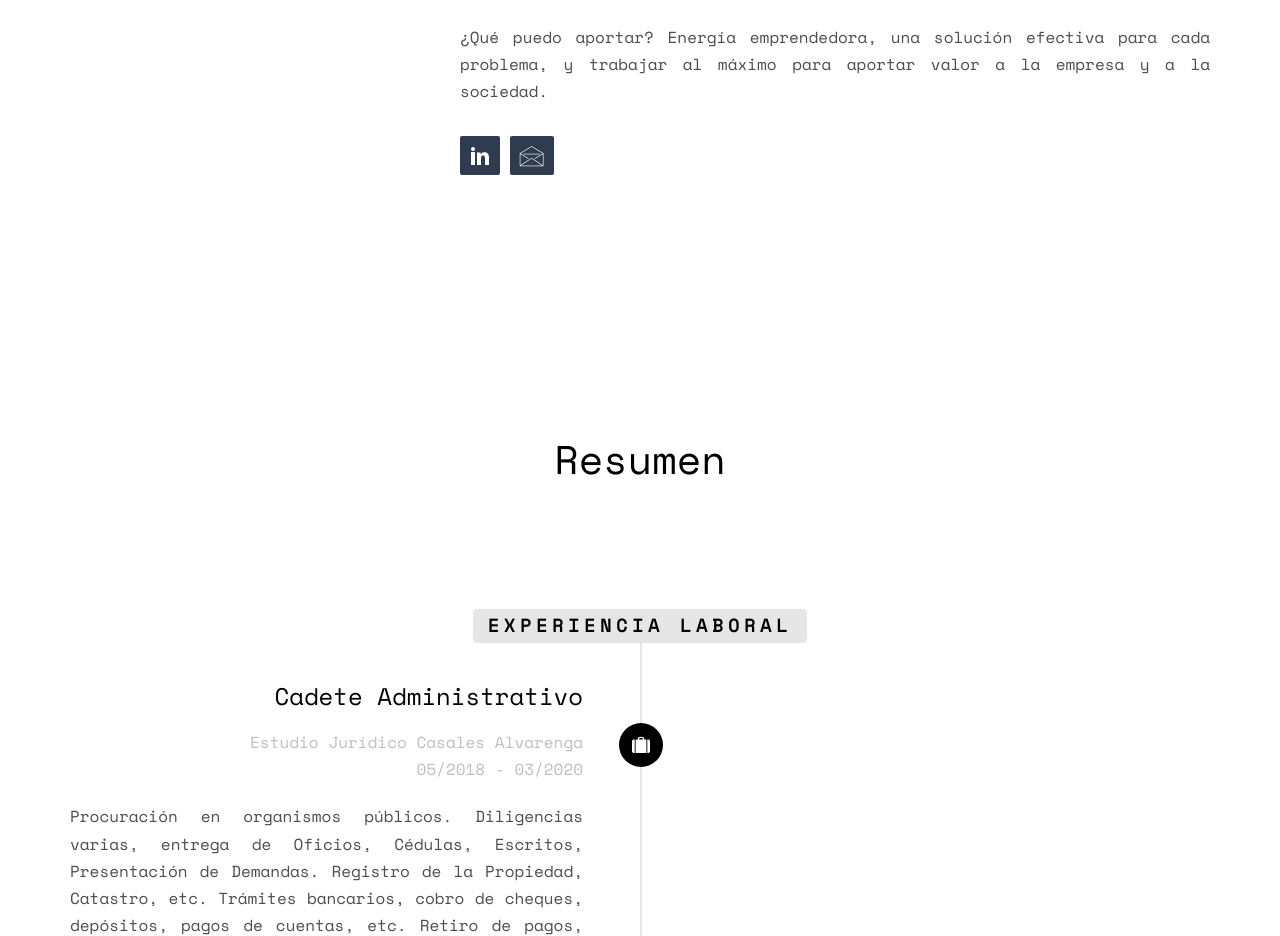
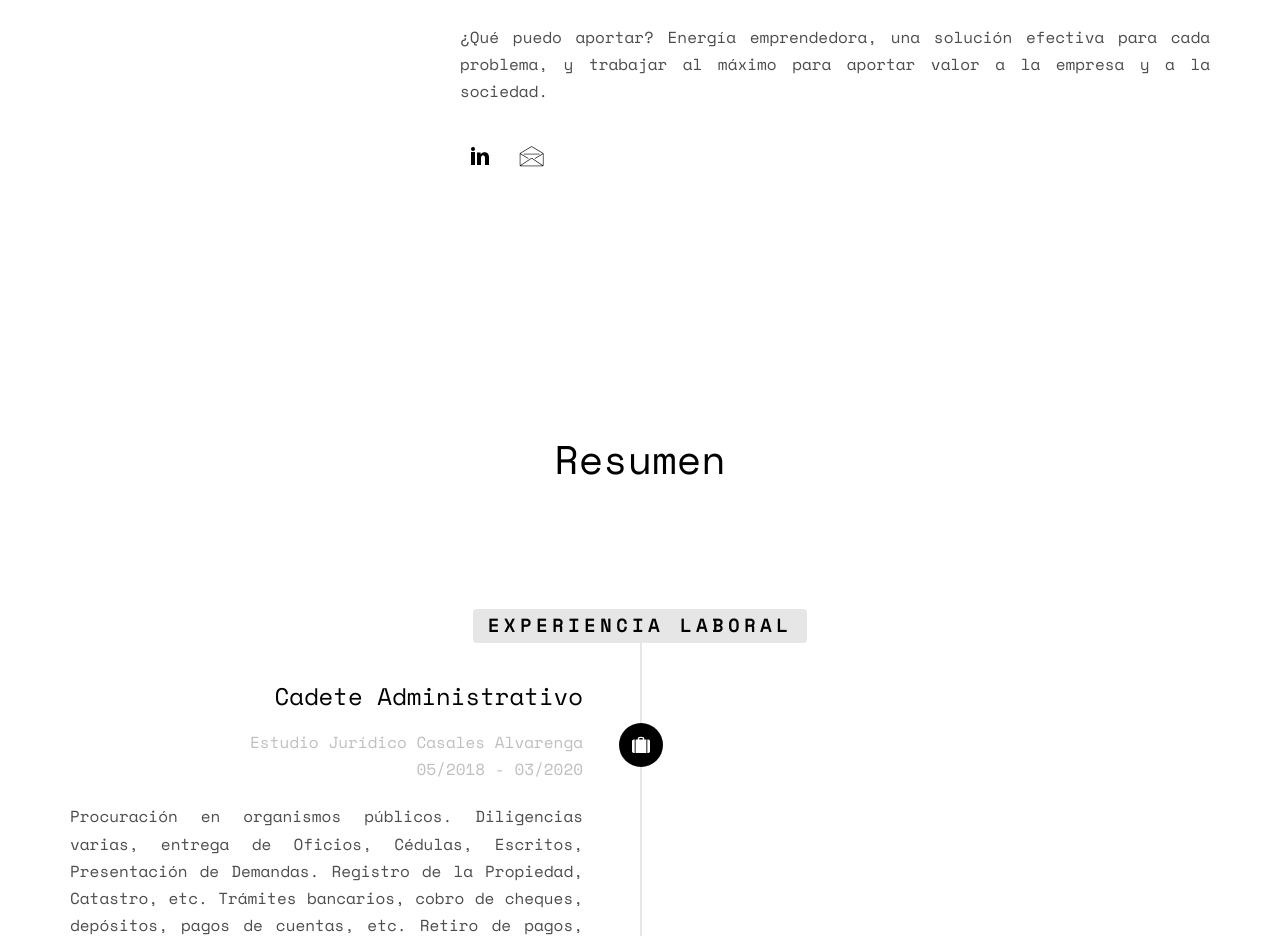
Before and after one commit to marcosnbl/marcosnbl.github.io, a plain HTML site: page index.html in a window 1280 px wide. Shown: the part 1520-2456 px from the top of the page. Drawn offline with nearby package versions, Linux system fonts and the light colour scheme; some packages are replaced by stand-ins of ours; no server answers; files whose address does not match are found by name.

Commit message:
Update style.css

```diff
--- a/css/style.css
+++ b/css/style.css
@@ -390,8 +390,8 @@ h1, h2, h3, h4, h5, h6, figure {
   display: inline-block;
   zoom: 1;
   *display: inline;
-  color: #fff;
-  background: #2F3C4F;
+  color: black;
+  background: white;
   padding: 10px 10px 2px 10px;
   -webkit-border-radius: 2px;
   -moz-border-radius: 2px;
@@ -402,7 +402,7 @@ h1, h2, h3, h4, h5, h6, figure {
   font-size: 20px;
 }
 #fh5co-about .fh5co-social-icons li a:hover {
-  background: black;
+  background: gray;
 }
 
 .fh5co-heading {
```
